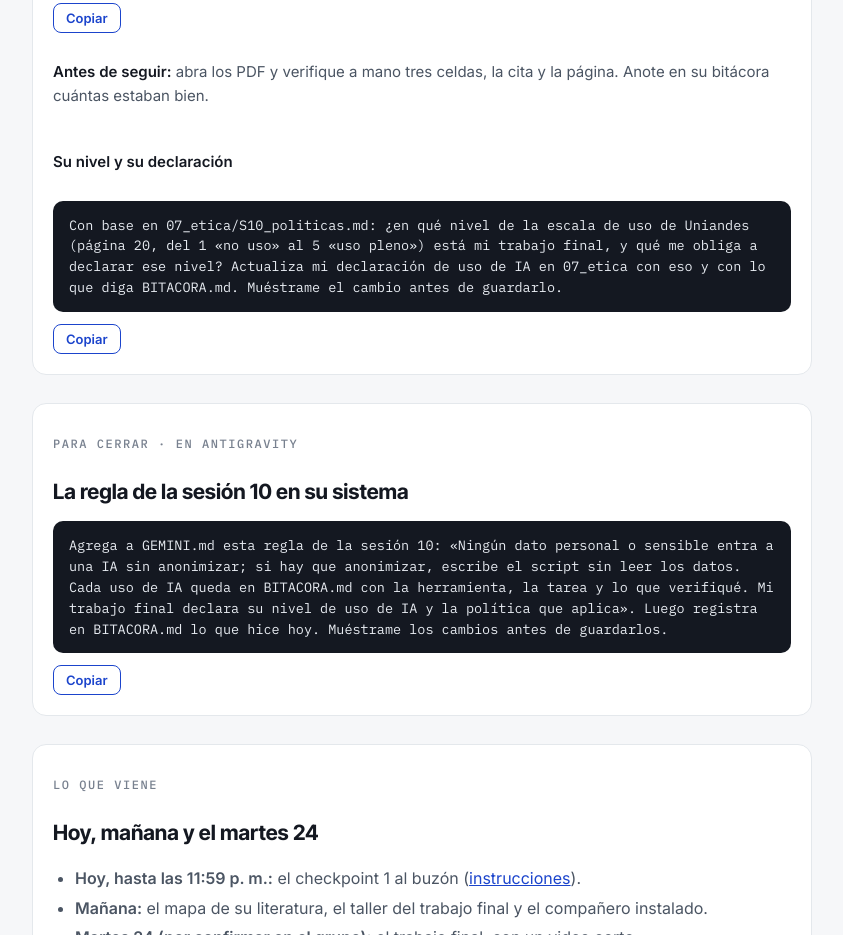
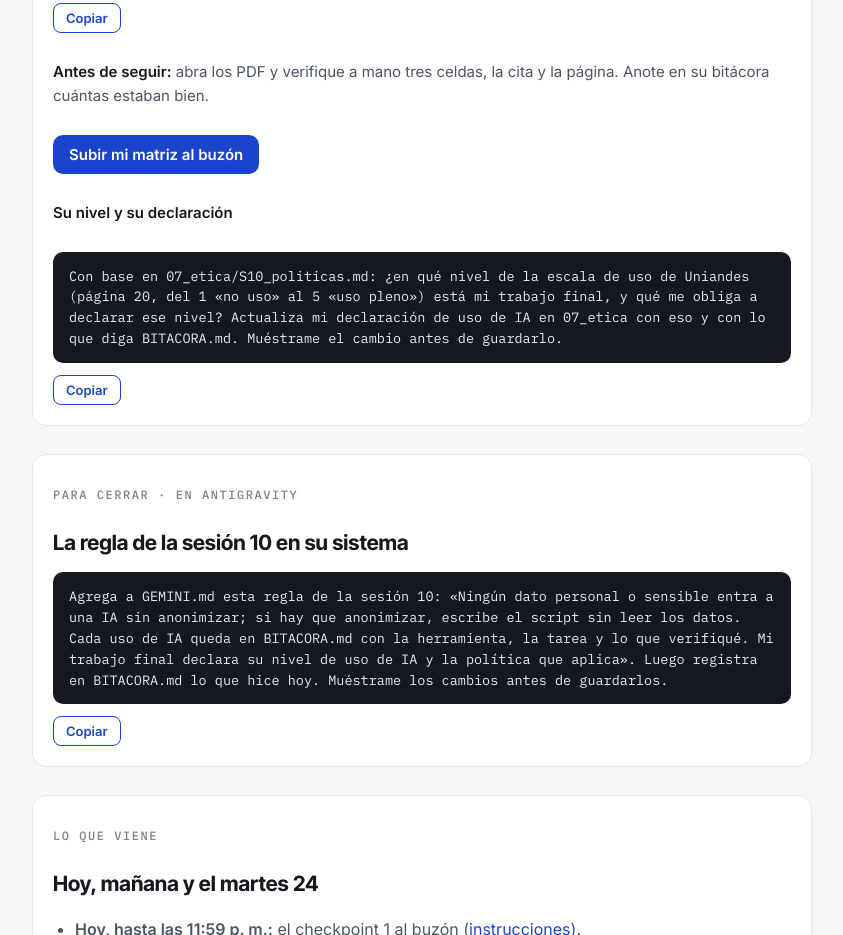
Before and after one commit to alonsorh-econ/diplomado-ia-investigacion, a plain HTML site: page sesion-10/prompts.html in a window 1280 px wide. Shown: the part 3250-4185 px from the top of the page, without its empty margins (218-1061 px from the left). Drawn offline with Linux system fonts and the light colour scheme.

Commit message:
Sesión 10: buzón del ejercicio práctico 2
Co-Authored-By: Claude Opus 5.5 <noreply@anthropic.com>

```diff
--- a/sesion-10/prompts.html
+++ b/sesion-10/prompts.html
@@ -98,6 +98,7 @@ Al final, en tres líneas: en qué coinciden, en qué se contradicen y cuál es
 Guárdalo en 07_etica/S10_politicas.md.</pre>
 <button onclick="copiar(this)">Copiar</button>
 <p class="cuando"><b>Antes de seguir:</b> abra los PDF y verifique a mano tres celdas, la cita y la página. Anote en su bitácora cuántas estaban bien.</p>
+<div class="acc"><a class="boton" href="https://www.dropbox.com/request/a5dfdykf61ph2xi9uo1x" target="_blank" rel="noopener">Subir mi matriz al buzón</a></div>
 <p class="cuando"><b>Su nivel y su declaración</b></p>
 <pre>Con base en 07_etica/S10_politicas.md: ¿en qué nivel de la escala de uso de Uniandes (página 20, del 1 «no uso» al 5 «uso pleno») está mi trabajo final, y qué me obliga a declarar ese nivel? Actualiza mi declaración de uso de IA en 07_etica con eso y con lo que diga BITACORA.md. Muéstrame el cambio antes de guardarlo.</pre>
 <button onclick="copiar(this)">Copiar</button>
```
